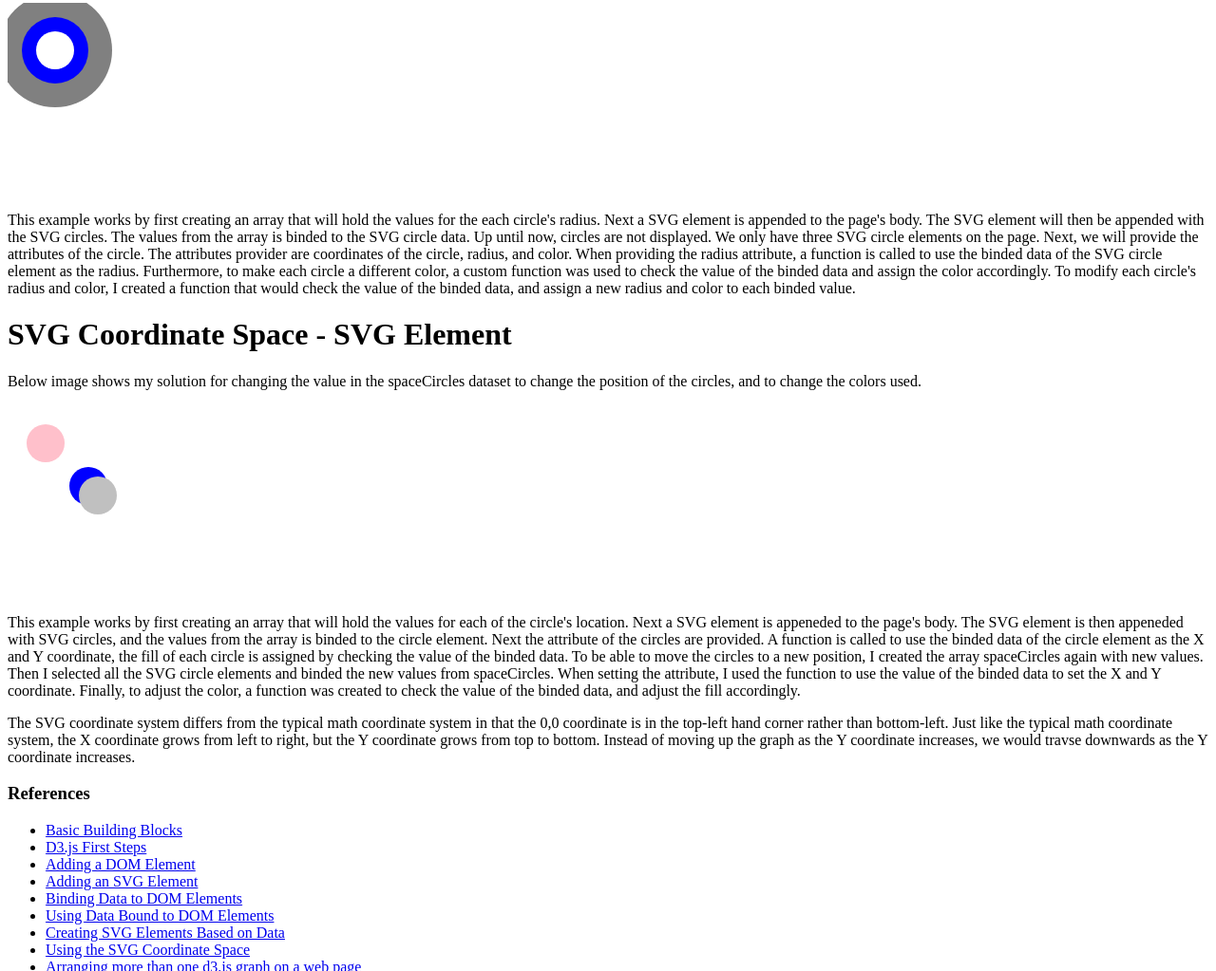
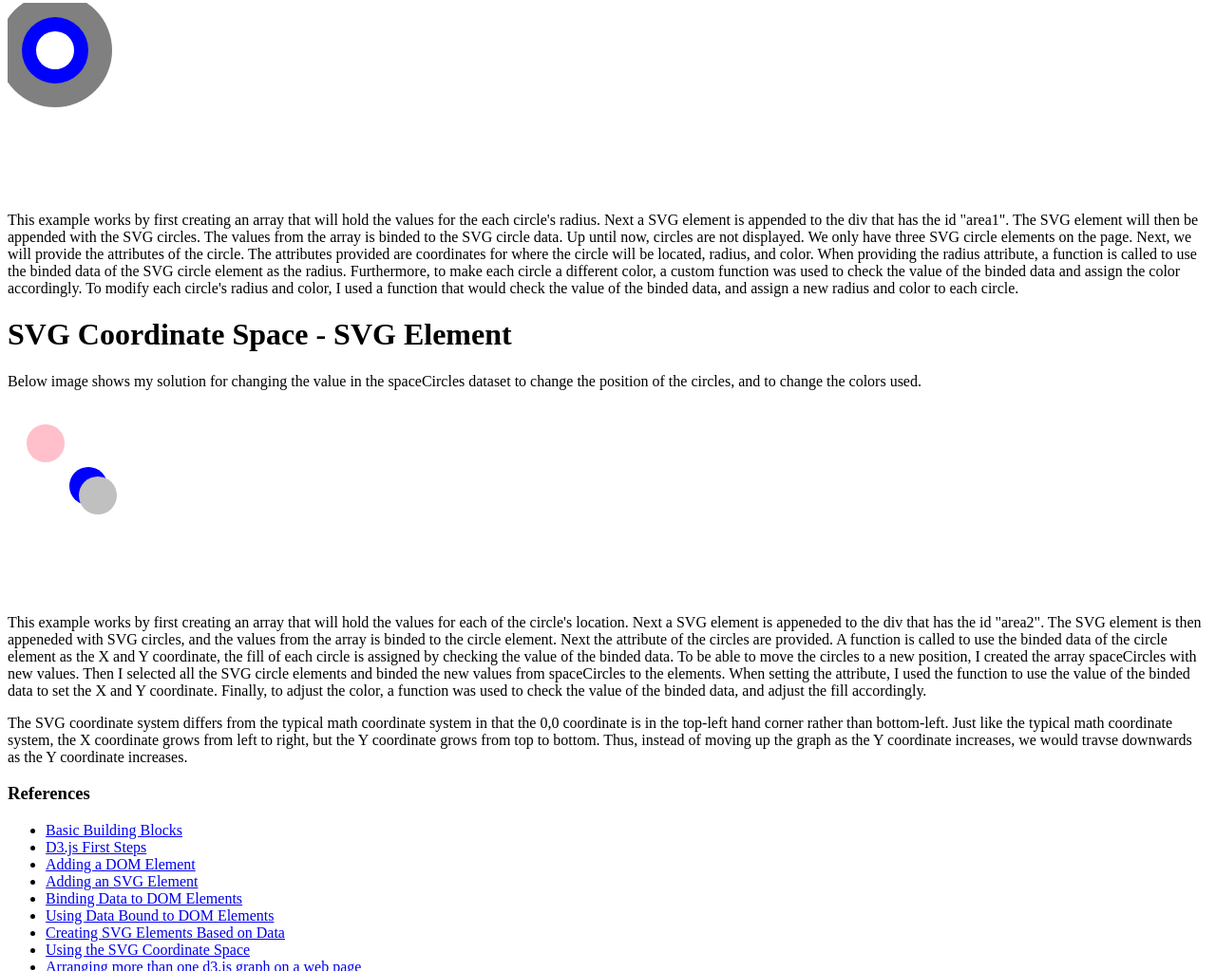
Before and after one commit to ericd9799/CS725_HW1_v2, a plain HTML site: page index.html in a window 1280 px wide. Shown: the part 806-1829 px from the top of the page at 95% size. Drawn offline with Linux system fonts and the light colour scheme.

Commit message:
Proofread

```diff
--- a/index.html
+++ b/index.html
@@ -16,12 +16,12 @@
 		<script src="StylingSVGElementsBasedOnData.js"></script>
 	</div>
 	<div>
-	    <p>This example works by first creating an array that will hold the values for the each circle's radius. Next a SVG element is appended to the page's body.
+	    <p>This example works by first creating an array that will hold the values for the each circle's radius. Next a SVG element is appended to the div that has the id "area1".
 		The SVG element will then be appended with the SVG circles. The values from the array is binded to the SVG circle data. Up until now, circles are not displayed.
-		We only have three SVG circle elements on the page. Next, we will provide the attributes of the circle. The attributes provider are coordinates of the circle,
+		We only have three SVG circle elements on the page. Next, we will provide the attributes of the circle. The attributes provided are coordinates for where the circle will be located,
 		radius, and color. When providing the radius attribute, a function is called to use the binded data of the SVG circle element as the radius. Furthermore, to make
 		each circle a different color, a custom function was used to check the value of the binded data and assign the color accordingly. To modify each circle's radius
-		and color, I created a function that would check the value of the binded data, and assign a new radius and color to each binded value. </p>
+		and color, I used a function that would check the value of the binded data, and assign a new radius and color to each circle. </p>
 	</div>
 	<div id="area2">
 	    <h1>SVG Coordinate Space - SVG Element</h1>
@@ -29,16 +29,16 @@
 		<script src="SVGCoordinateSpaceSolution.js"></script>
 	</div>
 	<div>
-	    <p>This example works by first creating an array that will hold the values for each of the circle's location. Next a SVG element is appeneded to the page's body.
+	    <p>This example works by first creating an array that will hold the values for each of the circle's location. Next a SVG element is appeneded to the div that has the id "area2".
 		The SVG element is then appeneded with SVG circles, and the values from the array is binded to the circle element. Next the attribute of the circles are provided.
 		A function is called to use the binded data of the circle element as the X and Y coordinate, the fill of each circle is assigned by checking the value of the binded
-		data. To be able to move the circles to a new position, I created the array spaceCircles again with new values. Then I selected all the SVG circle elements and binded
-		the new values from spaceCircles. When setting the attribute, I used the function to use the value of the binded data to set the X and Y coordinate. Finally, to adjust
-		the color, a function was created to check the value of the binded data, and adjust the fill accordingly.</p>
+		data. To be able to move the circles to a new position, I created the array spaceCircles with new values. Then I selected all the SVG circle elements and binded
+		the new values from spaceCircles to the elements. When setting the attribute, I used the function to use the value of the binded data to set the X and Y coordinate. Finally, to adjust
+		the color, a function was used to check the value of the binded data, and adjust the fill accordingly.</p>
 	</div>
 	<div>
 		<p>The SVG coordinate system differs from the typical math coordinate system in that the 0,0 coordinate is in the top-left hand corner rather than bottom-left.
-		Just like the typical math coordinate system, the X coordinate grows from left to right, but the Y coordinate grows from top to bottom. Instead of moving up the graph
+		Just like the typical math coordinate system, the X coordinate grows from left to right, but the Y coordinate grows from top to bottom. Thus, instead of moving up the graph
 		as the Y coordinate increases, we would travse downwards as the Y coordinate increases.
 		</p>
 	</div>
```
